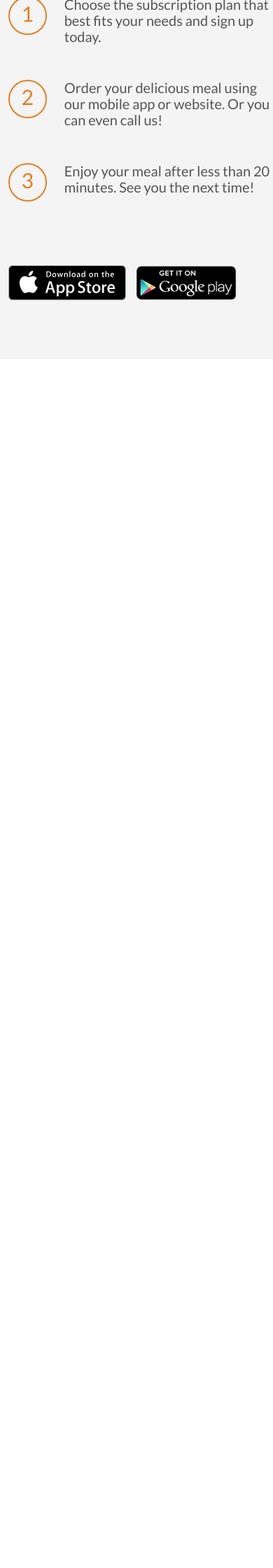
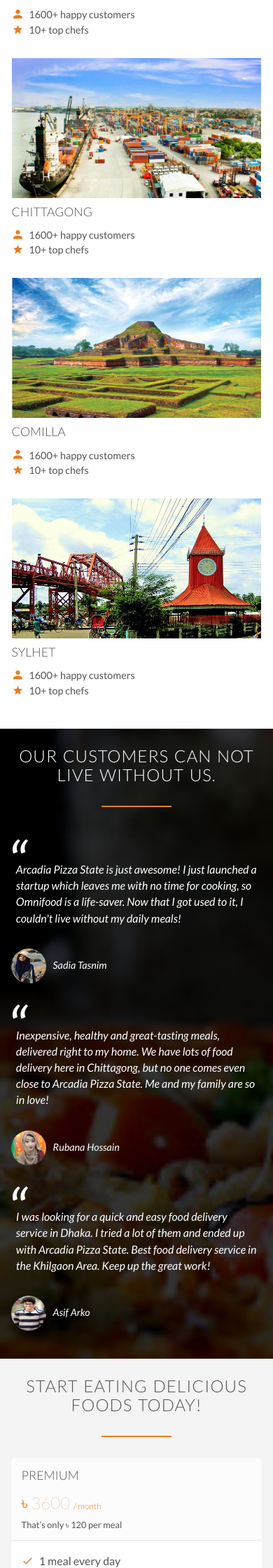
Before and after one commit to SadiaAfrinPurba/arcadia-pizza-state, a PHP site: page / in a window 390 px wide; the page is wider, and only the part inside the window is pictured. Shown: the part 3360-5600 px from the top of that part at 70% size. Before the commit the page ends 3873 px from the top of that part, so only its background shows below. Run offline with PHP 8.4, Linux system fonts and the light colour scheme; some libraries are stand-ins or nearby versions.

Commit message:
make responsive

```diff
--- a/home.html
+++ b/home.html
@@ -10,6 +10,7 @@
             <link rel="stylesheet" type="text/css" media="screen" href="vendors/css/normalize.css" />
             <link rel="stylesheet" type="text/css" media="screen" href="vendors/css/grid.css" />
             <link rel="stylesheet" type="text/css" media="screen" href="resources/css/style.css" />
+            <link rel="stylesheet" type="text/css" media="screen" href="resources/css/queries.css" />
             <link href="https://fonts.googleapis.com/css?family=Lato:100,300,400,400i" rel="stylesheet">
             <script src="https://unpkg.com/ionicons@4.2.2/dist/ionicons.js"></script>
         </head>
@@ -165,11 +166,302 @@
                                 </p>
 
                         </div>
-                        <a href="#" class="btn-app"><img src="/resources/img/download-app.svg" alt="Download From Apple Store"></a>
-                        <a href="#" class="btn-app"><img src="/resources/img/download-app-android.png" alt="Download From Play Store"></a>
+                        <a href="https://itunes.apple.com/us/app/apple-store/id375380948?mt=8" class="btn-app"><img src="/resources/img/download-app.svg" alt="Download From Apple Store"></a>
+                        <a href="https://play.google.com/store?hl=en" class="btn-app"><img src="/resources/img/download-app-android.png" alt="Download From Play Store"></a>
                     </div>
                 </div>
             </section>
+            <section class="section-cities">
+                    <div class="row">
+                        <h2>We're currently in these cities</h2>
+                    </div>
+                    <div class="row">
+                        <div class="col span-1-of-4 box">
+                                <img src="/resources/img/dhaka.jpg" alt="Dhaka"  class="city-pic">
+                                <h3>Dhaka</h3>
+                                <div class="city-feature">
+                                    <ion-icon name="person" class="icon-small"></ion-icon>
+                                        1600+ happy customers
+                                </div>
+                                <div class="city-feature">
+                                        <ion-icon name="star" class="icon-small"></ion-icon>
+                                        10+ top chefs
+                                </div>
+
+                        </div>
+                    <div class="col span-1-of-4 box">
+                            <img src="/resources/img/chittagong.jpg" alt="Chittagong" class="city-pic">
+                            <h3>Chittagong</h3>
+                            <div class="city-feature">
+                                <ion-icon name="person" class="icon-small"></ion-icon>
+                                    1600+ happy customers
+                            </div>
+                            <div class="city-feature">
+                                    <ion-icon name="star" class="icon-small"></ion-icon>
+                                    10+ top chefs
+                            </div>
+                    </div>
+                    <div class="col span-1-of-4 box">
+                            <img src="/resources/img/comilla.jpg" alt="Comilla" class="city-pic">
+                            <h3>Comilla</h3>
+                            <div class="city-feature">
+                                    <ion-icon name="person" class="icon-small"></ion-icon>
+                                    1600+ happy customers
+                            </div>
+                            <div class="city-feature">
+                                   <ion-icon name="star" class="icon-small"></ion-icon>
+                                    10+ top chefs
+                            </div>
+
+                    </div>
+                    <div class="col span-1-of-4 box">
+                            <img src="/resources/img/sylhet.jpg" alt="Sylhet" class="city-pic">
+                            <h3>Sylhet</h3>
+                            <div class="city-feature">
+                                <ion-icon name="person" class="icon-small"></ion-icon>
+                                1600+ happy customers
+                            </div>
+                            <div class="city-feature">
+                                <ion-icon name="star" class="icon-small"></ion-icon>
+                                10+ top chefs
+                            </div>
+                    </div>
+                    </div>
+            </section>
+            <section class="section-customers">
+                <div class="row">
+                    <h2>Our customers can not live without us.</h2>
+                </div>
+                <div class="row">
+                    <div class="col span-1-of-3">
+                        <blockquote>
+                                Arcadia Pizza State is just awesome! I just launched a startup which leaves me with no time for cooking, so Omnifood is a life-saver. Now that I got used to it, I couldn't live without my daily meals!
+                        </blockquote>
+                        <cite><img src="/resources/img/customer-1.jpg" alt="customer-1">Sadia Tasnim</cite>
+                    </div>
+                    <div class="col span-1-of-3">
+                        <blockquote>Inexpensive, healthy and great-tasting meals, delivered right to my home. We have lots of food delivery here in Chittagong, but no one comes even close to Arcadia Pizza State. Me and my family are so in love!</blockquote>
+                        <cite><img src="/resources/img/customer-2.jpg" alt="customer-2">Rubana Hossain</cite>
+                    </div>
+                    <div class="col span-1-of-3">
+                        <blockquote>I was looking for a quick and easy food delivery service in Dhaka. I tried a lot of them and ended up with Arcadia Pizza State. Best food delivery service in the Khilgaon Area. Keep up the great work!</blockquote>
+                        <cite><img src="/resources/img/customer-3.jpg" alt="customer-3">Asif Arko</cite>
+                    </div>
+                </div>
+            </section>
+            <section class="section-plans">
+                <div class="row">
+                    <h2>Start eating delicious foods today!</h2>
+                </div>
+                <div class="row">
+                    <div class="col span-1-of-3">
+                        <div class="plan-box">
+                            <div>
+                                <h3>Premium</h3>
+                                <p class="plan-price">
+                                        ৳ 3600 <span>/ month</span>
+
+                                </p>
+                                <p class="plan-price-meal">
+                                        That’s only ৳ 120 per meal
+
+                                </p>
+                            </div>
+                            <div>
+                                <ul>
+                                    <li>
+                                        <ion-icon name="checkmark" class="icon-small"></ion-icon>
+                                        1 meal every day
+                                    </li>
+                                    <li>
+                                        <ion-icon name="checkmark" class="icon-small"></ion-icon>
+                                        Order 24/7
+                                    </li>
+                                    <li>
+                                        <ion-icon name="checkmark" class="icon-small"></ion-icon>
+                                        Access to newest creations
+                                    </li>
+                                    <li>
+                                        <ion-icon name="checkmark" class="icon-small"></ion-icon>
+                                        Free delivery
+
+                                    </li>
+                                </ul>
+                            </div>
+                            <div>
+                                <a class="btn btn-full" href="#">Sign Up today!</a>
+
+                            </div>
+                        </div>
+                    </div>
+                    <div class="col span-1-of-3">
+                        <div class="plan-box">
+                            <div>
+                                <h3>Pro</h3>
+                                <p class="plan-price">
+                                        ৳ 2700 <span>/ month</span>
+
+                                </p>
+                                <p class="plan-price-meal">
+                                        That’s only ৳ 90 per meal
+                                </p>
+                            </div>
+                            <div>
+                                <ul>
+                                    <li>
+                                        <ion-icon name="checkmark" class="icon-small"></ion-icon>
+                                        1 meal 10 days/month
+                                    </li>
+                                    <li>
+                                        <ion-icon name="checkmark" class="icon-small"></ion-icon>
+                                        Order 24/7
+                                    </li>
+                                    <li>
+                                        <ion-icon name="checkmark" class="icon-small"></ion-icon>
+                                        Access to newest creations
+                                    </li>
+                                    <li>
+                                        <ion-icon name="checkmark" class="icon-small"></ion-icon>
+                                        Free delivery
+                                    </li>
+                                </ul>
+
+                            </div>
+                            <div>
+                               <a class="btn btn-ghost" href="#">Sign Up today!</a>
+                            </div>
+                        </div>
+
+                    </div>
+                    <div class="col span-1-of-3">
+                        <div class="plan-box">
+                            <div>
+                                <h3>Starter</h3>
+                                <p class="plan-price">
+                                        ৳ 80 <span>/ meal</span>
+
+                                </p>
+                                <p class="plan-price-meal">
+                                    &nbsp;
+                                </p>
+                            </div>
+                            <div>
+                                <ul>
+                                    <li>
+                                        <ion-icon name="checkmark" class="icon-small"></ion-icon>
+                                        1 meal
+                                    </li>
+                                    <li>
+                                        <ion-icon name="checkmark" class="icon-small"></ion-icon>
+                                        Order from 8 am to 12 pm
+                                    </li>
+                                    <li>
+                                        <ion-icon name="close" class="icon-small"></ion-icon>
+                                        Access to newest creations
+                                    </li>
+                                    <li>
+                                        <ion-icon name="checkmark" class="icon-small"></ion-icon>
+                                        Free delivery
+                                    </li>
+                                </ul>
+                            </div>
+                            <div>
+                                <a class="btn btn-ghost" href="#">Sign Up today!</a>
+
+                            </div>
+                        </div>
+
+                    </div>
+                </div>
+            </section>
+            <section class="section-form">
+                <div class="row">
+                    <h2>We're happy to hear from you</h2>
+                </div>
+                <div class="row">
+                    <form action="post" action="#" class="contact-form">
+                        <div class="row">
+                            <div class="col span-1-of-3">
+                                <label for="name">Name</label>
+                            </div>
+                            <div class="col span-2-of-3">
+                                <input type="text" name="name" id="name" placeholder="Your Name" required>
+                            </div>
+                        </div>
+                        <div class="row">
+                            <div class="col span-1-of-3">
+                                <label for="email">Email</label>
+                            </div>
+                            <div class="col span-2-of-3">
+                                <input type="email" name="email" id="email" placeholder="Your Email" required>
+                            </div>
+                        </div>
+                        <div class="row">
+                            <div class="col span-1-of-3">
+                                <label for="find-us">How did you find us?</label>
+                            </div>
+                            <div class="col span-2-of-3">
+                                <select name="find-us" id="find-is" >
+                                    <option value="friend" selected>Friends</option>
+                                    <option value="social-media">Social Media</option>
+                                    <option value="newspaper">Newspaper</option>
+                                    <option value="other">Other</option>
+                                </select>
+                            </div>
+                        </div>
+                        <div class="row">
+                            <div class="col span-1-of-3">
+                                <label>Newsletter?</label>
+                            </div>
+                            <div class="col span-2-of-3">
+                                <input type="checkbox" name="newsletter" id="newsletter" checked>Yes,please
+                            </div>
+                        </div>
+                        <div class="row">
+                            <div class="col span-1-of-3">
+                                <label for="comment">Drop us a line</label>
+                            </div>
+                            <div class="col span-2-of-3">
+                                <textarea name="comment" id="comment" placeholder="Your Message"></textarea>
+                            </div>
+                        </div>
+                        <div class="row">
+                            <div class="col span-1-of-3">
+                                &nbsp;
+                            </div>
+                            <div class="col span-2-of-3">
+                                <input type="submit" value="Sent it!">
+                            </div>
+                        </div>
+                    </form>
+                </div>
+            </section>
+            <footer>
+                <div class="row">
+                    <div class="col span-1-of-2">
+                        <ul class="footer-nav">
+                            <li><a href="#">About Us</a></li>
+                            <li><a href="#">Blog</a></li>
+                            <li><a href="#">iOS App</a></li>
+                            <li><a href="#">Android App</a></li>
+                        </ul>
+                    </div>
+                    <div class="col span-1-of-2">
+                        <ul class="social-links">
+                            <li><a href="#"><ion-icon name="logo-facebook" class="social-icon-fb"></ion-icon></a></li>
+                            <li><a href="#"><ion-icon name="logo-twitter" class="social-icon-twitter"></ion-icon></a></li>
+                            <li><a href="#"><ion-icon name="logo-linkedin" class="social-icon-ln"></ion-icon></a></li>
+                            <li><a href="#"><ion-icon name="logo-instagram" class="social-icon-insta"></ion-icon></a></li>
+                        </ul>
+                    </div>
+                </div>
+                <div class="row">
+                    <p>
+                        Copyright &copy; 2018 by Arcadia Pizza State.All rights reserved.
+                    </p>
+                </div>
+
+            </footer>
         </body>
 
     </html>
--- /dev/null
+++ b/resources/css/queries.css
@@ -0,0 +1,139 @@
+
+@media only screen and (max-width:1200px){
+
+    .bgimg-text-box {
+
+        width: 100%;
+        padding: 0.2%;
+
+    }
+    .row{
+        padding: 0.2%;
+    }
+
+
+}
+@media only screen and (max-width:1023px){
+    body{
+        font-size: 18px;
+    }
+    section{
+        padding: 60px 0px;
+    }
+
+    .feature-intro{
+
+        width: 80%;
+        margin-left: 10%;
+    }
+    .step-box{
+        margin-top: 10px;
+    }
+    .step-box:last-child{
+
+        margin-top: 10px;
+    }
+    .work-steps{
+        margin-bottom: 40px;
+    }
+    .work-steps:last-of-type{
+        margin-bottom: 60px;
+    }
+    .app-screen{
+        width:60%;
+    }
+    .icon-small{
+
+        width: 17px;
+        margin-right: 5px;
+
+    }
+    .city-feature{
+        font-size: 90%;
+    }
+    .plan-box{
+        width: 100%;
+        margin-left: 0%;
+
+    }
+    .plan-price{
+        font-size: 150%;
+
+    }
+    .contact-form{
+        width: 80%;
+
+    }
+
+
+}
+@media only screen and (max-width:767px){
+    body{
+        font-size: 16px;
+    }
+    section{
+        padding: 30px 0px;
+    }
+    .row,
+    .bgimg-text-box{
+        padding: 0 4%;
+    }
+    .col{
+        width: 100%;
+        margin:0 0 4% 0;
+    }
+    .main-nav{
+        display: none;
+    }
+    h1{
+        font-size: 180%;
+    }
+    h2{
+        font-size: 150%;
+    }
+    .feature-intro{
+
+        width: 100%;
+        margin-left: 10%;
+    }
+    .step-box:first-child{
+
+        text-align: center;
+    }
+    .work-steps{
+        margin-bottom: 20px;
+    }
+    .work-steps:last-of-type{
+        margin-bottom: 20px;
+    }
+    .work-steps div{
+
+        height: 40px;
+        width: 40px;
+        float: left;
+        font-size: 120%;
+        margin-right: 15px;
+    }
+    .app-screen{
+        width:40%;
+    }
+
+}
+@media only screen and (max-width:480px){
+    section{
+        padding: 25px 0;
+    }
+    .contact-form{
+        width: 100%;
+    }
+    .btn-app img{
+        height: 35px;
+        width: auto;
+
+    }
+    .btn-full{
+        margin-bottom: 10px;
+        width: 170px;
+        text-align: center;
+    }
+}
--- a/resources/css/style.css
+++ b/resources/css/style.css
@@ -11,14 +11,20 @@
    margin: 0px;
    padding: 0px;
    box-sizing: border-box;
+
 }
-html {
+*:focus{
+    outline: none;
+}
+html,
+body {
      background-color: #fff;
      color: #555;
      font-family: 'Lato','Arial',sans-serif;
      font-weight: 300px;
      font-size: 20px;
      text-rendering: optimizeLegibility;
+     /* overflow: hidden; */
 }
 .clearfix{
      zoom: 1;
@@ -43,6 +49,20 @@ section{
 }
 .box{
     padding:1px;
+}
+
+.icon-small{
+    display: inline-block;
+    width: 30px;
+    text-align: center;
+    color: #e67e22;
+    font-size: 120%;
+    margin-right: 10px;
+
+    /* secret to align text and icons */
+    line-height: 120%;
+    margin-top: -5px;
+    vertical-align: middle;
 }
 
 /*------------------------------------*/
@@ -111,6 +131,7 @@ header {
     background-size: cover;
     background-position: center;
     height: 100vh;
+    background-attachment: fixed;
 
 }
 .bgimg-text-box {
@@ -164,7 +185,8 @@ header {
 
 
 .btn:link,
-.btn:visited {
+.btn:visited,
+input[type=submit] {
     display: inline-block;
     padding: 10px 30px;
     font-weight: 300;
@@ -174,7 +196,8 @@ header {
 
 }
 .btn-full:link,
-.btn-full:visited {
+.btn-full:visited,
+input[type=submit] {
     background-color: #e67e22;
     border: 1px solid #e67e22;
     color: #fff;
@@ -186,7 +209,9 @@ header {
     color: #e67e22;
 }
 .btn:hover,
-.btn:active {
+.btn:active ,
+input[type=submit]:hover,
+input[type=submit]:active{
 
   background-color: #cf6d17;
 
@@ -204,7 +229,7 @@ header {
 }
 
 /*------------------------------------*/
-           /*ICON*/
+           /*ICON8*/
 /*------------------------------------*/
 
 .box img{
@@ -292,3 +317,196 @@ header {
     width: auto;
     margin-right:10px;
 }
+
+
+/*------------------------------------*/
+           /*CITIES*/
+/*------------------------------------*/
+.city-pic{
+    width: 100%;
+    height: 200px;
+    margin-bottom: 15px;
+}
+.city-feature{
+    margin-bottom: 5px;
+}
+
+/*------------------------------------*/
+           /*CUSTOMERS REVIEW*/
+/*------------------------------------*/
+
+.section-customers{
+    background-image: linear-gradient(rgba(0,0,0,0.8),rgba(0,0,0,0.8)),url(/resources/css/img/back-customer.jpg);
+    background-attachment: fixed;
+    background-size: cover;
+    color: #fff;
+}
+blockquote{
+    padding: 2%;
+    font-style: italic;
+    line-height: 145%;
+    position: relative;
+    margin-top: 40px;
+}
+blockquote::before{
+    content: "\201C";
+    font-size: 500%;
+    display:block;
+    position:absolute;
+    top: -5px;
+    left: -5px;
+}
+cite{
+    font-size: 90%;
+    margin-top: 25px;
+    display: block;
+}
+cite img{
+    height: 50px;
+    width:  50px;
+    border-radius: 50%;
+    margin-right: 10px;
+    vertical-align: middle;
+}
+
+/*------------------------------------*/
+           /*SIGN UP*/
+/*------------------------------------*/
+
+.section-plans{
+    background-color: #f4f4f4;
+}
+.plan-box{
+    background-color: #fff;
+    border-radius: 5px;
+    width: 90%;
+    margin-left: 5%;
+    box-shadow: 0 2px 2px #efefef;
+}
+.plan-box div{
+    padding: 15px;
+    border-bottom: 1px solid #e8e8e8;
+}
+.plan-box div:first-child{
+    background-color:#fcfcfc;
+    border-top-left-radius: 5px;
+    border-top-right-radius: 5px;
+}
+.plan-box div:last-child{
+    text-align: center;
+    border: 0;
+}
+.plan-box ul{
+    list-style: none;
+}
+.plan-box ul li{
+    padding: 5px 0;
+}
+.plan-price{
+    font-size: 200%;
+    margin-bottom: 10px;
+    font-weight: 100;
+    color: #e67e22;
+}
+.plan-price-meal{
+    font-size: 80%;
+}
+.plan-price span{
+    font-size: 50%;
+    font-weight: 300;
+}
+
+/*------------------------------------*/
+           /*CONTACT FORM*/
+/*------------------------------------*/
+
+.contact-form{
+    width: 60%;
+    /* this makes other elements to be in the center */
+    margin:0 auto;
+}
+input[type=text],
+input[type=email],
+select,
+textarea{
+    width: 100%;
+    padding: 7px;
+    border-radius:3px;
+    border: 1px solid #ccc;
+}
+textarea{
+    height: 100px;
+}
+input[type=checkbox]{
+    margin: 10px 5px 10px 0;
+}
+
+/*------------------------------------*/
+           /*FOOTER*/
+/*------------------------------------*/
+
+footer{
+    background-color: #333;
+    padding: 50px;
+    font-size: 80%;
+}
+.footer-nav{
+    list-style: none;
+    float: left;
+}
+.social-links{
+    text-decoration: none;
+    float: right;
+}
+.footer-nav li,
+.social-links li{
+    display: inline-block;
+    margin-right: 20px;
+}
+.footer-nav li:last-child,
+.social-links li:last-child{
+
+    margin-right: 0px;
+}
+.footer-nav li a:link,
+.footer-nav li a:visited,
+.social-links li a:link,
+.social-links li a:visited{
+    text-decoration: none;
+    border: 0;
+    color:#888;
+    transition: color 0.2s;
+}
+.social-links li a:link,
+.social-links li a:visited{
+    font-size: 160%;
+}
+.footer-nav li a:hover,
+.footer-nav li a:active{
+    color: #ddd;
+}
+footer p{
+    color: #888;
+    text-align: center;
+    margin-top: 20px;
+}
+
+/* social media button hover according to their color*/
+.social-icon-fb:hover{
+    color: #3b5998;
+}
+.social-icon-twitter:hover{
+    color: #00aced;
+}
+.social-icon-ln:hover{
+    color: #007bb6;
+}
+.social-icon-insta:hover{
+    color:#517fa4;
+}
+.social-icon-fb,
+.social-icon-twitter,
+.social-icon-ln,
+.social-icon-insta{
+    transition: color 0.2s;
+}
```
Also changed, not shown: resources/css/img/back-customer.jpg (added), resources/img/chittagong.jpg (added), resources/img/comilla.jpg (added), resources/img/customer-1.jpg (added), resources/img/customer-2.jpg (added), resources/img/customer-3.jpg (added), resources/img/dhaka.jpg (added), resources/img/sylhet.jpg (added).
